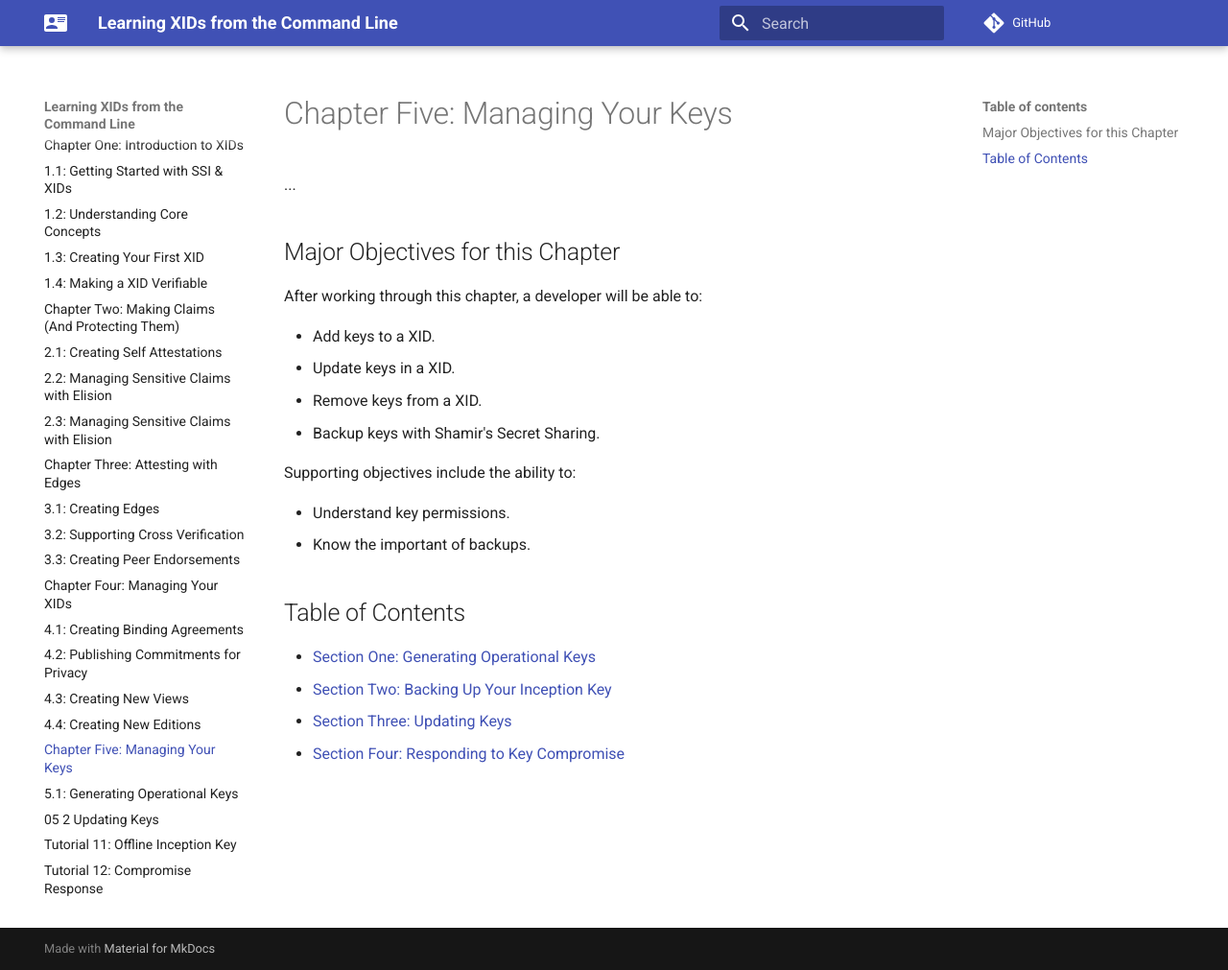
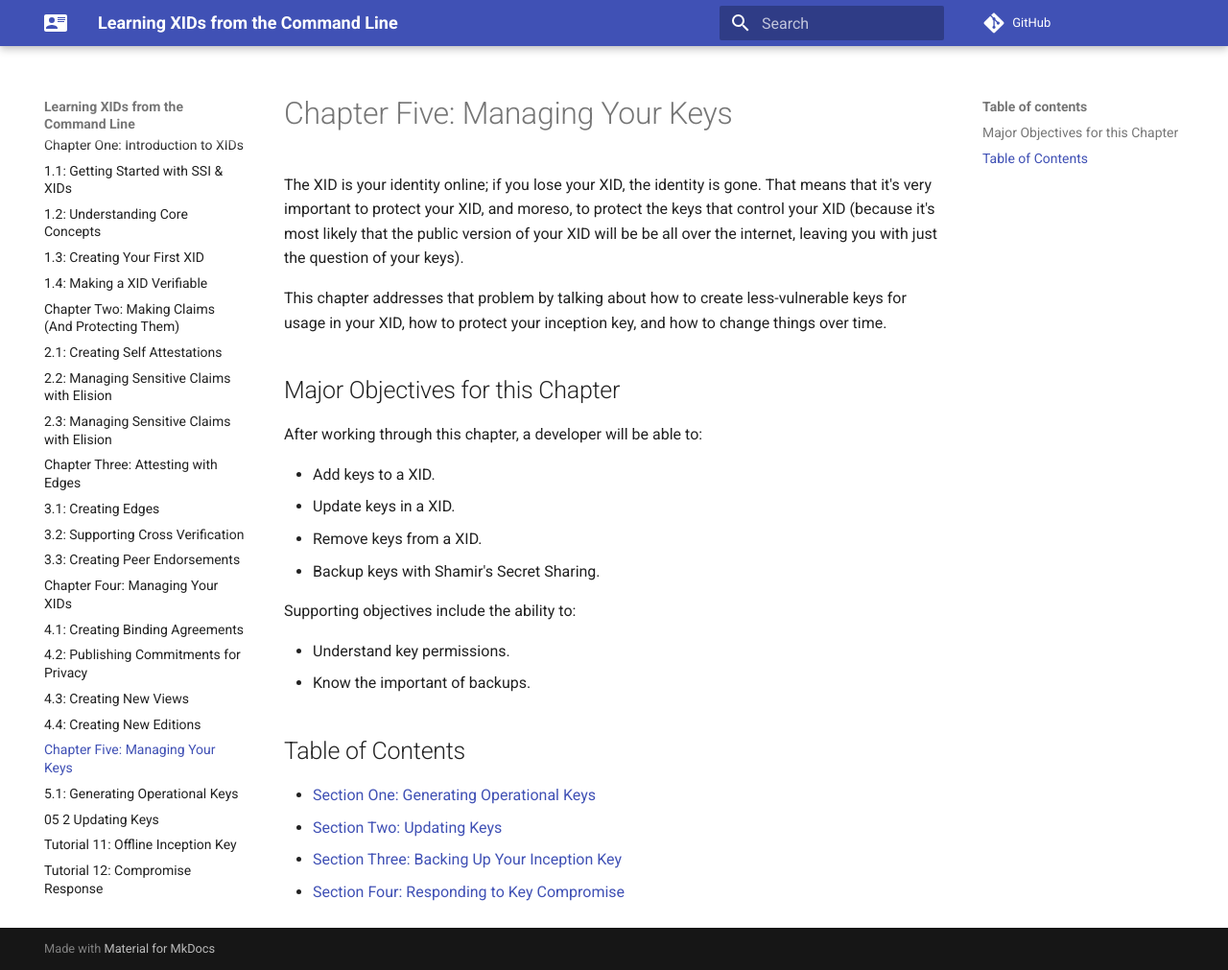
Before and after one commit to BlockchainCommons/XID-Quickstart, an MkDocs documentation site: the page built from docs/05_0_Keys.md, in a window 1280 px wide and 1011 px high. Shown: the whole window at 96% size. Built offline with MkDocs 1.6.1 and Material for MkDocs 9.7.7, drawn with Linux system fonts in a browser that asks for light colours; comment, search, counter and statistics services are not loaded.

Commit message:
reordered

```diff
--- a/docs/05_0_Keys.md
+++ b/docs/05_0_Keys.md
@@ -1,6 +1,14 @@
 # Chapter Five: Managing Your Keys
 
-...
+The XID is your identity online; if you lose your XID, the identity is
+gone. That means that it's very important to protect your XID, and
+moreso, to protect the keys that control your XID (because it's most
+likely that the public version of your XID will be be all over the
+internet, leaving you with just the question of your keys).
+
+This chapter addresses that problem by talking about how to create
+less-vulnerable keys for usage in your XID, how to protect your
+inception key, and how to change things over time.
 
 ## Major Objectives for this Chapter
 
@@ -19,6 +27,6 @@ Supporting objectives include the ability to:
 ## Table of Contents
 
 * [Section One: Generating Operational Keys](05_1_Generating_Operational_Keys.md)
-* [Section Two: Backing Up Your Inception Key](05_2_Backing_up_Inception_Key.md)
-* [Section Three: Updating Keys](05_3_Updating_keys.md)
+* [Section Two: Updating Keys](05_2_Updating_keys.md)
+* [Section Three: Backing Up Your Inception Key](05_3_Backing_up_Inception_Key.md)
 * [Section Four: Responding to Key Compromise](05_4_Responding_to_Key_Compromise.md)
```
